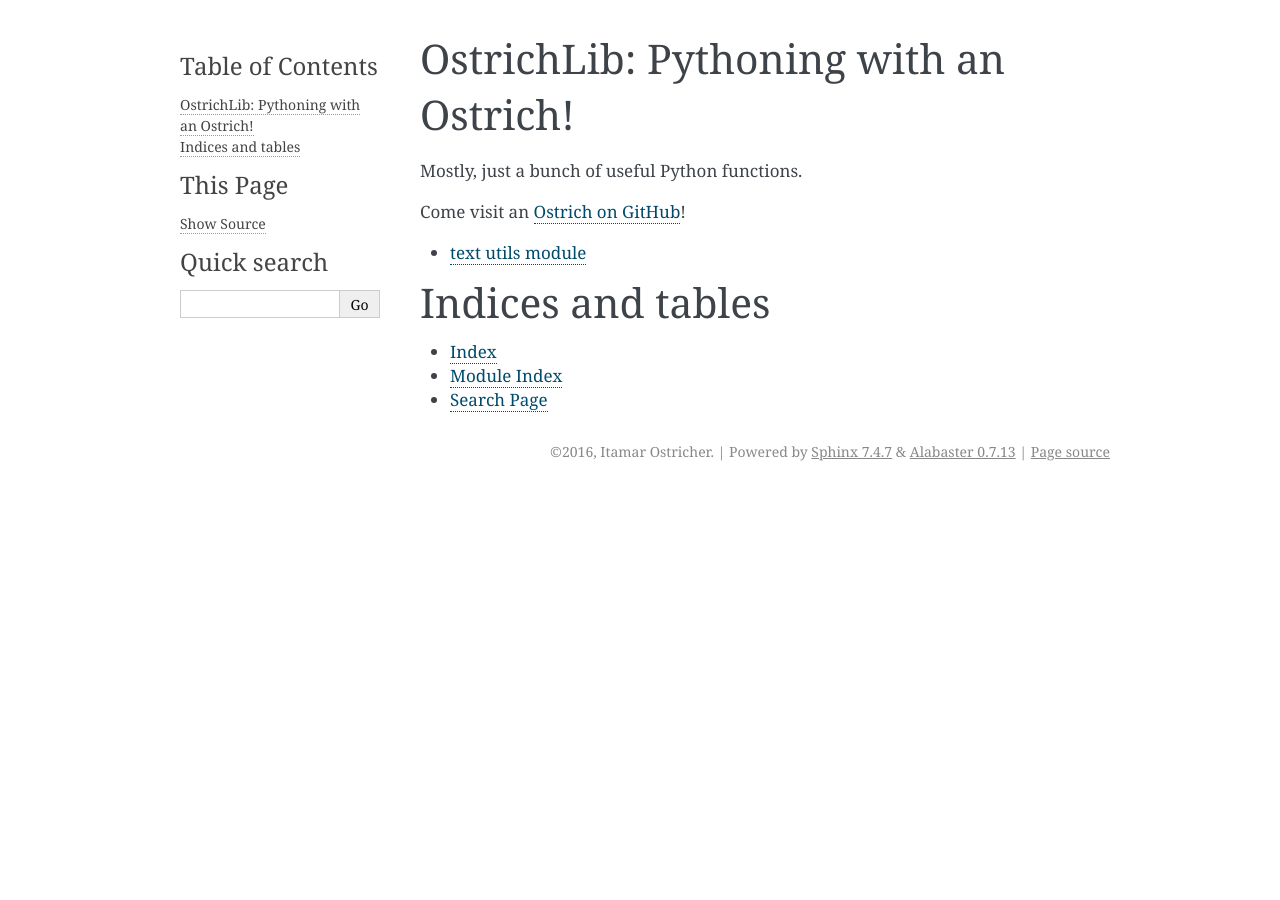
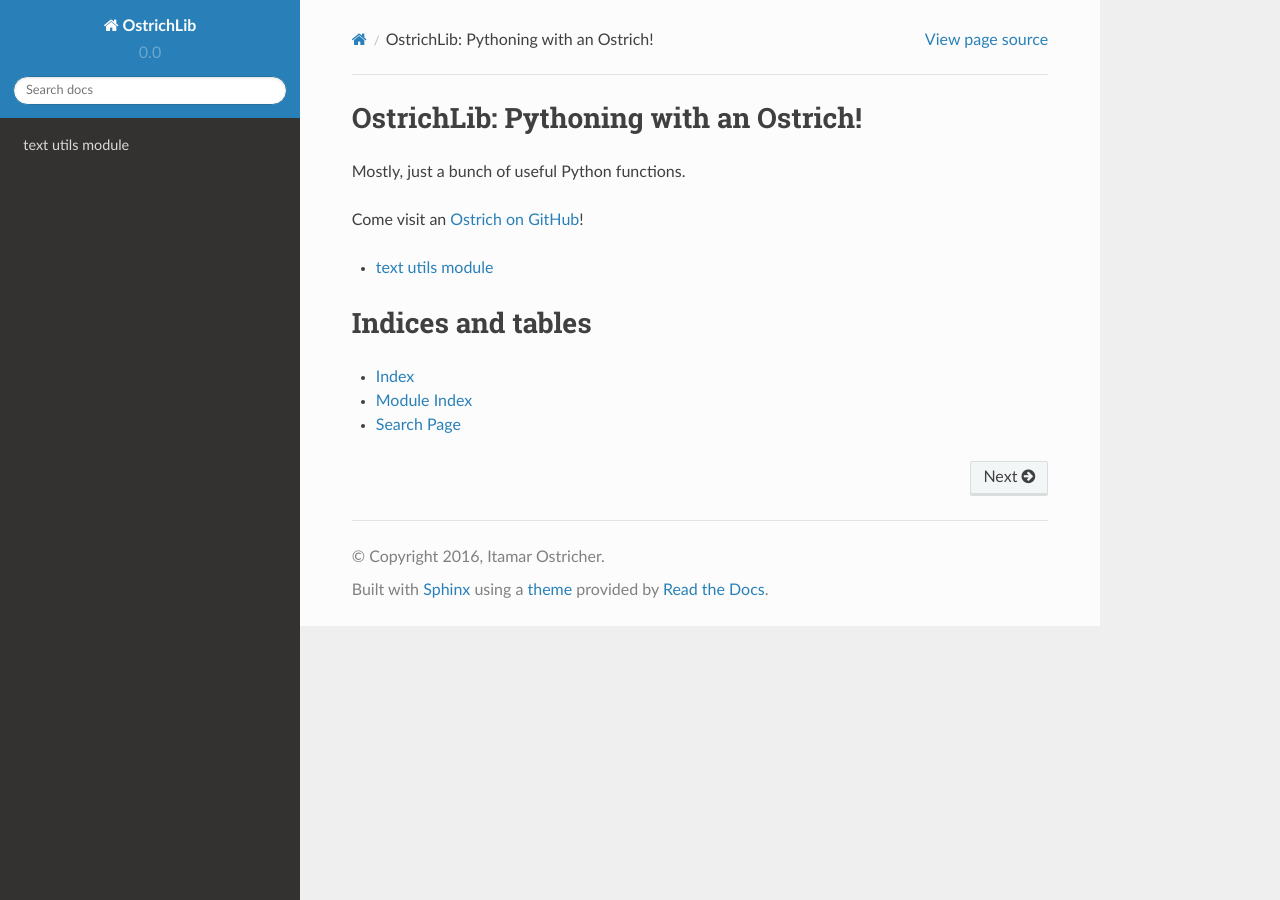
Before and after one commit to TheOstrichIO/ostrichlib, a Sphinx documentation site: the page built from docs/index.rst, in a window 1280 px wide. Built offline with Sphinx 7.4.7 and the Read the Docs theme 2.0.0, drawn with Linux system fonts in a browser that asks for light colours.

Commit message:
use RTD theme

```diff
--- a/docs/conf.py
+++ b/docs/conf.py
@@ -40,6 +40,8 @@
     'sphinx.ext.viewcode',
     'sphinx.ext.githubpages',
 ]
+
+on_rtd = os.environ.get('READTHEDOCS', None) == 'True'
 
 # Add any paths that contain templates here, relative to this directory.
 templates_path = ['_templates']
@@ -119,7 +121,13 @@
 
 # The theme to use for HTML and HTML Help pages.  See the documentation for
 # a list of builtin themes.
-html_theme = 'alabaster'
+# html_theme = 'alabaster'
+if not on_rtd:  # only import and set the theme if we're building docs locally
+    import sphinx_rtd_theme
+    html_theme = 'sphinx_rtd_theme'
+    html_theme_path = [sphinx_rtd_theme.get_html_theme_path()]
+
+# otherwise, readthedocs.org uses their theme by default, so no need to specify it
 
 # Theme options are theme-specific and customize the look and feel of a theme
 # further.  For a list of options available for each theme, see the
--- a/requirements.txt
+++ b/requirements.txt
@@ -9,3 +9,4 @@
 # For docs
 sphinx>=1.3.6
 sphinx-autobuild>=0.6
+sphinx-rtd-theme>=0.1.9
```
